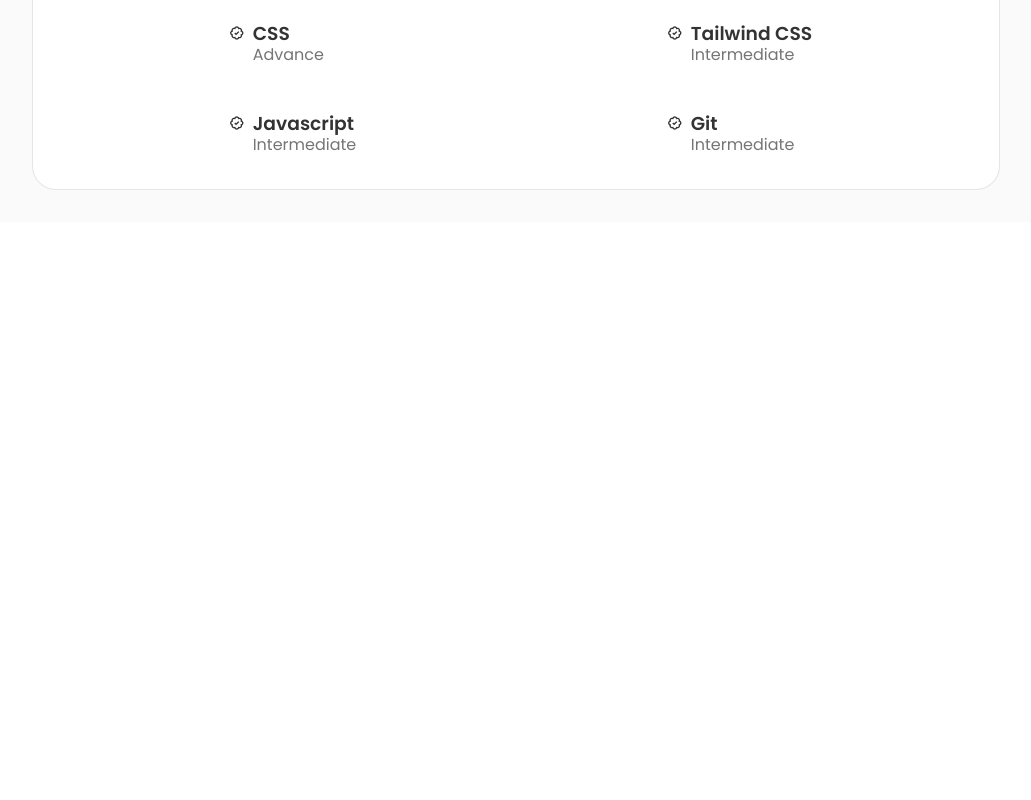
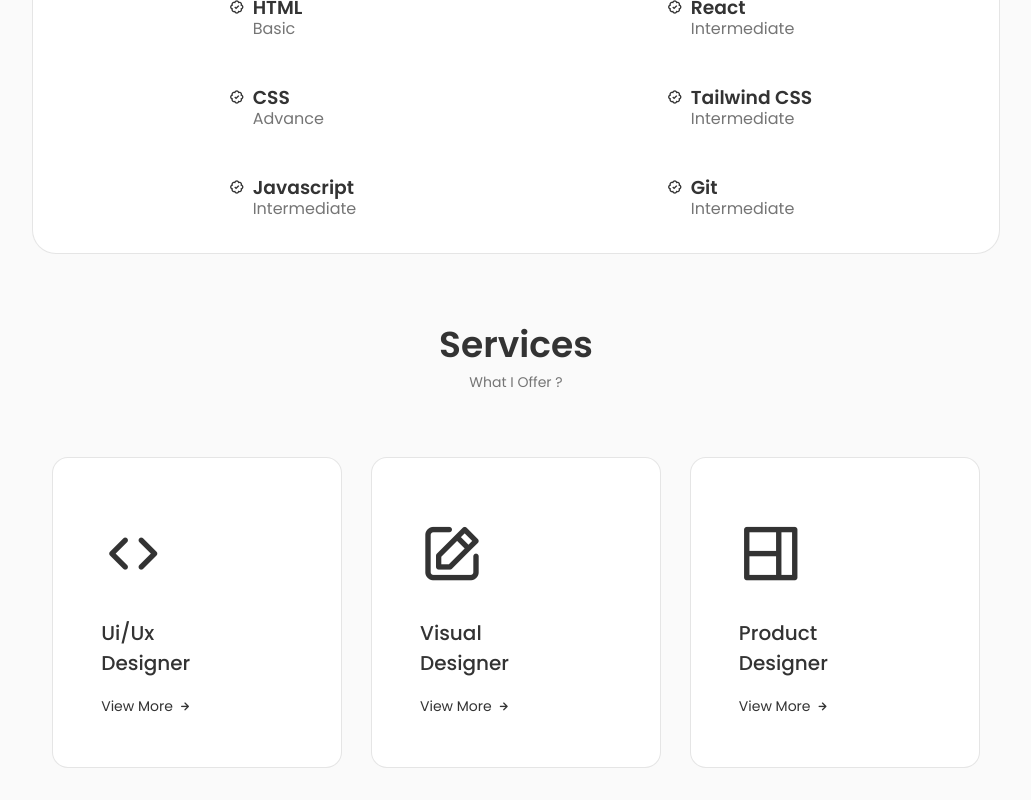
Before and after one commit to Zameerahmad01/personal-portfolio, a React (Vite) app: page / in a window 1280 px wide. Shown: the part 1442-2242 px from the top of the page, without its empty margins (139-1170 px from the left). Before the commit the page ends 1664 px from the top, so only its background shows below. Built offline with nearby package versions, Linux system fonts and the light colour scheme.

Commit message:
add services section

```diff
--- a/src/App.jsx
+++ b/src/App.jsx
@@ -4,6 +4,7 @@
 import Home from './components/home/Home'
 import About from './components/about/About'
 import Skills from './components/Skills/Skills'
+import Services from './components/services/Services'
 
 function App() {
   const [count, setCount] = useState(0)
@@ -15,6 +16,7 @@
         <Home />
         <About />
         <Skills />
+        <Services />
       </main>
 
     </>
--- a/src/components/Skills/Skills.css
+++ b/src/components/Skills/Skills.css
@@ -2,9 +2,9 @@
     padding-top: 3rem;
 }
 
-.section__subtitle{
+/* .section__subtitle{
     margin-bottom: 2rem;
-}
+} */
 
 .skills__container{
     grid-template-columns: 1fr;
--- /dev/null
+++ b/src/components/services/Services.css
@@ -0,0 +1,162 @@
+.services__container{
+    grid-template-columns: repeat(3, 290px);
+    justify-content: center;
+    column-gap: 1.8rem;
+}
+
+.services__content{
+    position: relative;
+    border: 1px solid rgba(0, 0, 0, 0.1);
+    border-radius: 1rem;
+    padding: 3rem 3rem;
+    background-color: var(--container-color);
+
+}
+
+
+
+.services__icon{
+    display: block;
+    font-size: 4rem;
+    color: var(--title-color);
+    margin-bottom: var(--mb-1);
+}
+
+.services__title{
+    font-size: var(--h3-font-size);
+    font-weight: var(--font-medium);
+    margin-bottom: var(--mb-1);
+}
+
+.services__button{
+    font-size: var(--small-font-size);
+    color: var(--title-color);
+    display: inline-flex;
+    align-items: center;
+    column-gap: .25rem;
+    cursor: pointer;
+}
+
+.services__button-icon{
+    font-size: 1rem;
+    transition: .3s;
+}
+
+.services__button:hover .services__button-icon{
+    transform: translateX(.25rem);
+}
+
+.services__modal{
+    position: fixed;
+    top: 0;
+    left: 0;
+    right: 0;
+    bottom: 0;
+    z-index: var(--z-modal);
+    background-color: rgba(0, 0, 0, 0.5);
+    display: flex;
+    justify-content: center;
+    align-items: center;
+    padding: 0 1rem;
+    opacity: 0;
+    visibility: hidden;
+    transition: .3s;
+}
+
+.services__modal-content{
+    width: 500px;
+    padding: 4.5rem 2.5rem 2.5rem;
+    background-color: var(--container-color);
+    position: relative;
+    border-radius: 1.5rem;
+}
+
+.services__modal-close{
+    position: absolute;
+    top: 1.5rem;
+    right: 1.5rem;
+    font-size: 2rem;
+    color: var(--title-color);
+    cursor: pointer;
+}
+
+.services__modal-title,
+.services__modal-description{
+    text-align: center;
+}
+
+.services__modal-title{
+    font-size: var(--h3-font-size);
+    font-weight: var(--font-medium);
+    margin-bottom: var(--mb-1);
+}
+
+.services__modal-description{
+    font-size: var(--small-font-size);
+    padding: 0 3.5rem;
+    margin-bottom: var(--mb-1);
+}
+
+.services__modal-services{
+    row-gap: .75rem;
+}
+
+.services__modal-service{
+    display: flex;
+    align-items: center;
+    column-gap: 1rem;
+}
+
+.services__modal-icon{
+    color: var(--title-color);
+    font-size: 1rem;
+}
+
+.services__modal-info{
+    font-size: var(--small-font-size);
+}
+
+
+/* active modal */
+
+.active_modal{
+    opacity: 1;
+    visibility: visible;
+}
+
+
+
+/*=============== BREAKPOINTS ===============*/
+/* For large devices */
+@media screen and (max-width: 992px) {
+    .services__container{
+        grid-template-columns: repeat(3, 1fr);
+        justify-content: center;
+        column-gap: 1.2rem;
+    }
+
+    .services__content{
+        padding: 2rem 2rem;
+    }
+  }
+
+
+  @media screen and (max-width: 768px) {
+    .services__container{
+        grid-template-columns: repeat(2, 1fr);
+        justify-content: center;
+        column-gap: 1rem;
+    }
+
+    .services__content{
+        padding: 2rem 4rem;
+    }
+}
+
+      @media screen and (max-width: 576px) {
+    .services__container{
+        grid-template-columns: 350px;
+        justify-content: center;
+        column-gap: 1.2rem;
+    }
+  }
--- /dev/null
+++ b/src/components/services/Services.jsx
@@ -0,0 +1,145 @@
+import React, { useState } from 'react'
+import './Services.css'
+
+const design=[
+"I develop the user interface.",
+"Web page development.",
+"I create ux element interactions.",
+"I position your company brand.",
+"Design and mockups of products for companies."
+]
+
+function Services() {
+
+    const [ToggleState, setToggleState] = useState(0)
+
+    const ToggleTab = (index) =>{
+        setToggleState(index)
+    }
+  return (
+    <section className='services section ' id='services'>
+      <h2 className="section__title">Services</h2>
+      <span className='section__subtitle'>What I Offer ?</span>
+
+      <div className="services__container container grid">
+        <div className="services__content">
+            <i className='uil uil-arrow services__icon'></i>
+            <h3 className="services__title">Ui/Ux <br/> Designer</h3>
+
+            <span className='services__button' onClick={()=>{
+                ToggleTab(1)
+            }}>
+                View More
+                <i className='uil uil-arrow-right services__button-icon'></i>
+            </span>
+
+            <div className={ToggleState === 1 ? "services__modal active_modal" : "services__modal"}>
+                <div className="services__modal-content">
+                    <i className='uil uil-times services__modal-close'
+                     onClick={()=>{
+                        ToggleTab(0)
+                    }}></i>
+
+                    <h3 className="services__modal-title">Ui/Ux Designer</h3>
+                    <p className="services__modal-description">
+                    Service with more than 3 years of experience.Providing quality work to clients and companies.
+                    </p>
+
+                    <ul className="services__modal-services grid">
+
+                        {design.map((item, index)=>(
+                          <li key={index} className="services__modal-service">
+                            <i className='uil uil-check-circle services__modal-icon'></i>
+                            <p className="services__modal-info">{item}</p>
+                          </li>
+                        ))}
+
+                    </ul>
+                </div>
+            </div>
+        </div>
+
+
+        <div className="services__content">
+            <i className='uil uil-edit services__icon'></i>
+            <h3 className="services__title">Visual <br/> Designer</h3>
+
+            <span className='services__button' onClick={()=>{
+                ToggleTab(2)
+            }}>
+                View More
+                <i className='uil uil-arrow-right services__button-icon'></i>
+            </span>
+
+            <div className={ToggleState === 2 ? "services__modal active_modal" : "services__modal"}>
+                <div className="services__modal-content">
+                    <i className='uil uil-times services__modal-close'
+                     onClick={()=>{
+                        ToggleTab(0)
+                    }}
+                    ></i>
+
+                    <h3 className="services__modal-title">Visual Designer</h3>
+                    <p className="services__modal-description">
+                    Service with more than 3 years of experience.Providing quality work to clients and companies.
+                    </p>
+
+                    <ul className="services__modal-services grid">
+
+                        {design.map((item, index)=>(
+                          <li key={index} className="services__modal-service">
+                            <i className='uil uil-check-circle services__modal-icon'></i>
+                            <p className="services__modal-info">{item}</p>
+                          </li>
+                        ))}
+
+                    </ul>
+                </div>
+            </div>
+        </div>
+
+
+        <div className="services__content">
+            <i className='uil uil-web-grid services__icon'></i>
+            <h3 className="services__title">Product <br/> Designer</h3>
+
+            <span className='services__button' onClick={()=>{
+                ToggleTab(3)
+            }}>
+                View More
+                <i className='uil uil-arrow-right services__button-icon'></i>
+            </span>
+
+            <div className={ToggleState === 3 ? "services__modal active_modal" : "services__modal"}>
+                <div className="services__modal-content">
+                    <i className='uil uil-times services__modal-close'
+                    onClick={()=>{
+                        ToggleTab(0)
+                    }}
+                    ></i>
+
+                    <h3 className="services__modal-title">Product Designer</h3>
+                    <p className="services__modal-description">
+                    Service with more than 3 years of experience.Providing quality work to clients and companies.
+                    </p>
+
+                    <ul className="services__modal-services grid">
+
+                        {design.map((item, index)=>(
+                          <li key={index} className="services__modal-service">
+                            <i className='uil uil-check-circle services__modal-icon'></i>
+                            <p className="services__modal-info">{item}</p>
+                          </li>
+                        ))}
+
+                    </ul>
+                </div>
+            </div>
+        </div>
+
+      </div>
+    </section>
+  )
+}
+
+export default Services
```
